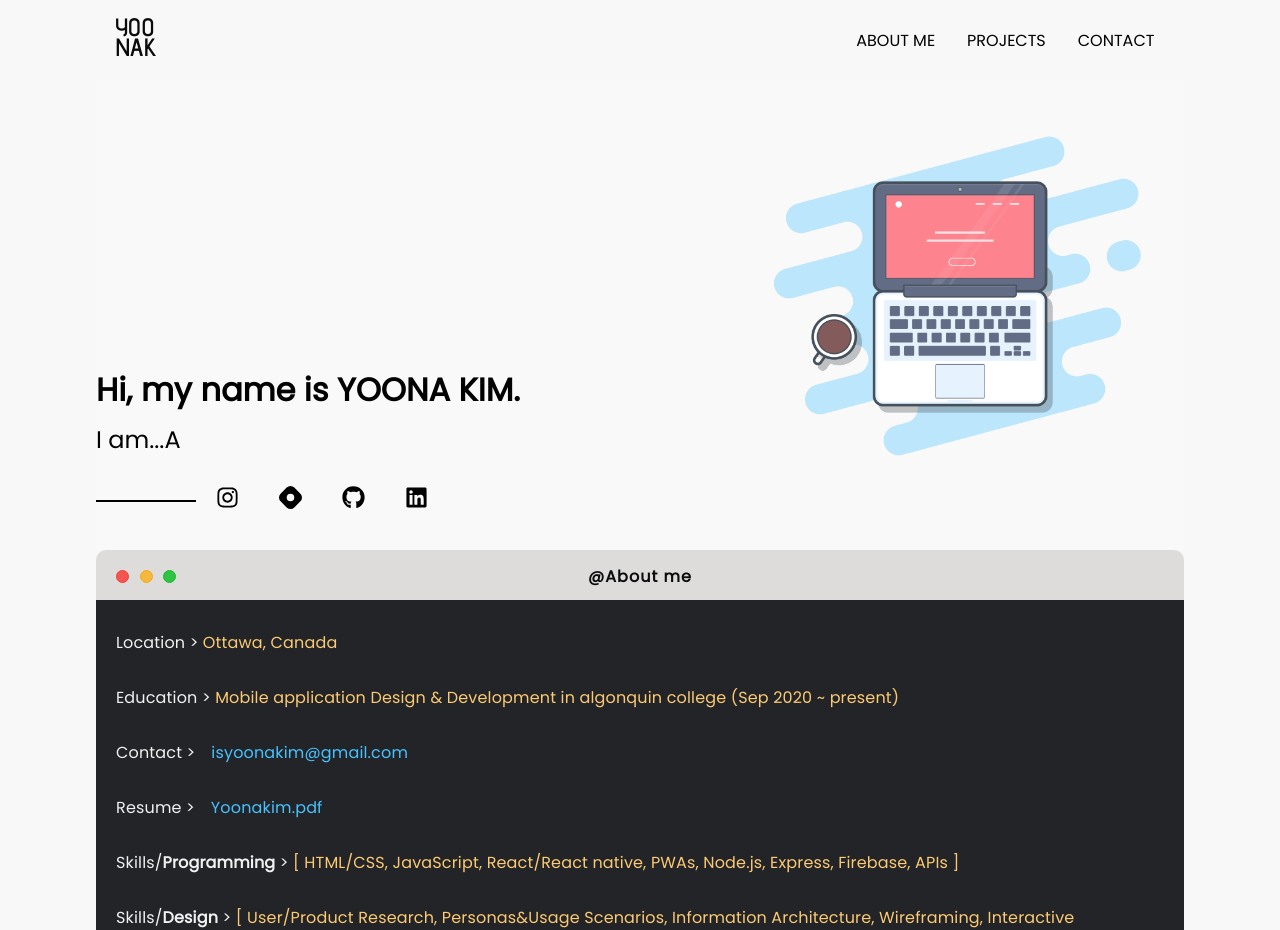
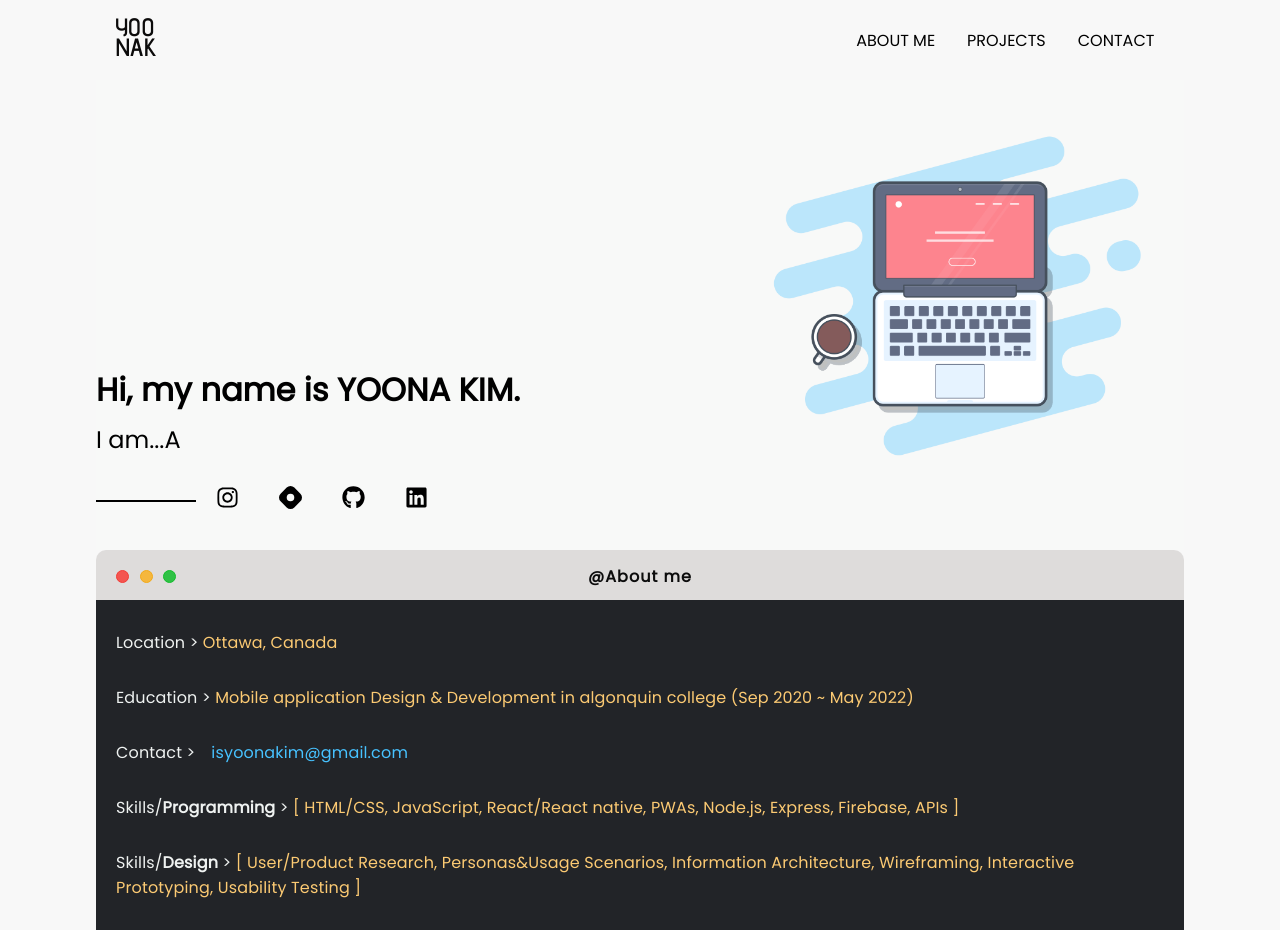
Before and after one commit to kim00432/portfolio, a React (Create React App) app: page / in a window 1280 px wide. Shown: the top 930 px of the page. Built offline with nearby package versions, Linux system fonts and the light colour scheme.

Commit message:
Update about section

```diff
--- a/src/components/About/About.js
+++ b/src/components/About/About.js
@@ -22,7 +22,7 @@ export default function About() {
             </div>
             <div className="statement">
                 <p className="input">Education &gt;
-                <span className="return">&nbsp;Mobile application Design &amp; Development in algonquin college (Sep 2020 ~ present)</span>
+                <span className="return">&nbsp;Mobile application Design &amp; Development in algonquin college (Sep 2020 ~ May 2022)</span>
                 </p>
             </div>
             <div className="statement">
@@ -30,11 +30,11 @@ export default function About() {
                 <span className="return"><a href="mailto:isyoonakim@gmail.com">isyoonakim@gmail.com</a></span>
                 </p>
             </div>
-            <div className="statement">
+            {/* <div className="statement">
                 <p className="input">Resume &gt;
-                <span className="return"><a href="https://drive.google.com/file/d/1LMUECL6a_-syvUwA9Ful-GEVwtitRyGt/view?usp=sharing">Yoonakim.pdf</a></span>
+                <span className="return"><a href="">Yoonakim.pdf</a></span>
                 </p>
-            </div>
+            </div> */}
             <div className="statement">
                 <p className="input">Skills/<b>Programming</b> &gt;
                 <span className="return">&nbsp;[ HTML/CSS, JavaScript, React/React native, PWAs, Node.js, Express, Firebase, APIs ]</span></p>
```
Also changed, not shown: 1 other file (tests, documents, lock files or other folders).
